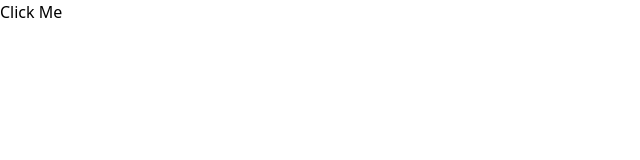
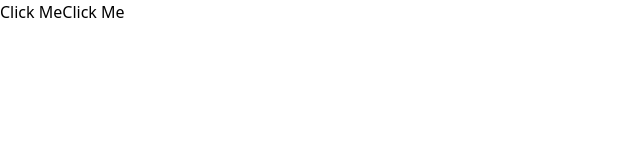
Before and after one commit to kanishkakalra/test1, a React (Vite) app in the folder project1/E-signature-App/: page / in a window 1280 px wide. Shown: the top 160 px of the page, without its empty margins (0-640 px from the left). Built offline with nearby package versions, Linux system fonts and the light colour scheme.

Commit message:
created a file and also learned about eventHandling

```diff
--- a/project1/E-signature-App/src/components/EventHandling.jsx
+++ b/project1/E-signature-App/src/components/EventHandling.jsx
@@ -4,9 +4,13 @@ export  function Handling(){
         alert("event handling")
     }
 
-
+    function HandleClick(user){
+        alert(`" hello ${user} "` )
+    }
     return(
         <>
-        <button onClick={handleClick}>Click Me</button></>
+        <button onClick={handleClick}>Click Me</button>
+        <button onClick={()=>{HandleClick("kanishka")}}>Click Me</button>
+</>
     )
 }
```
